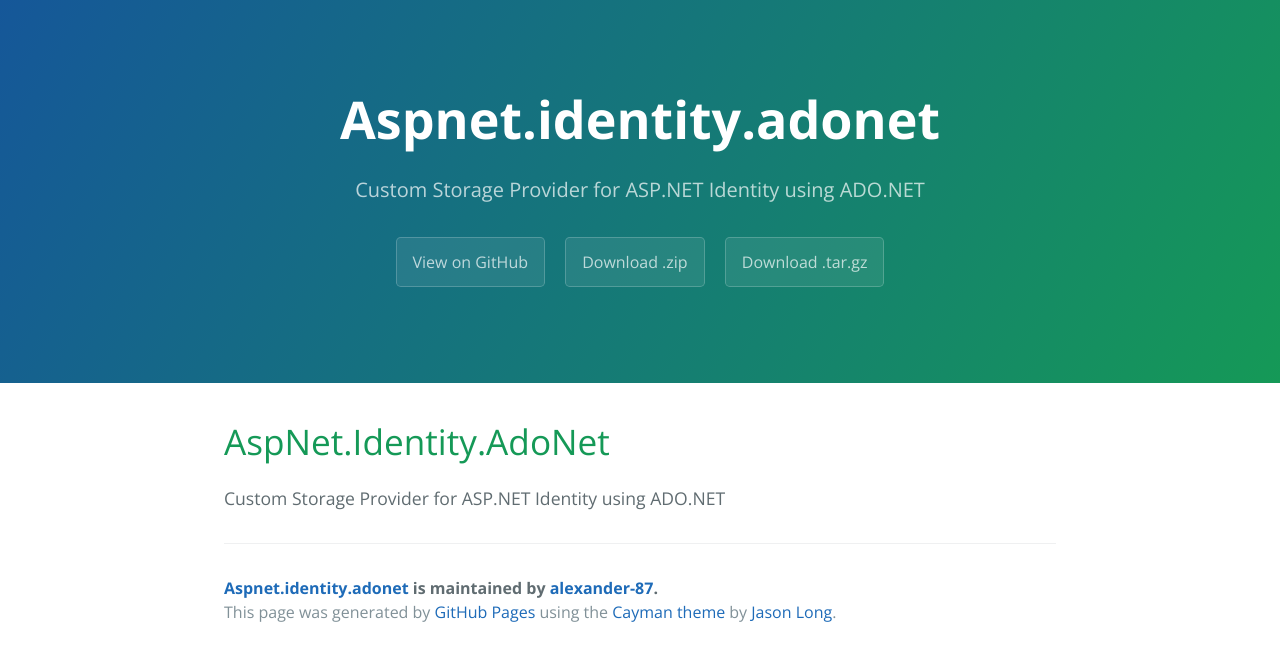
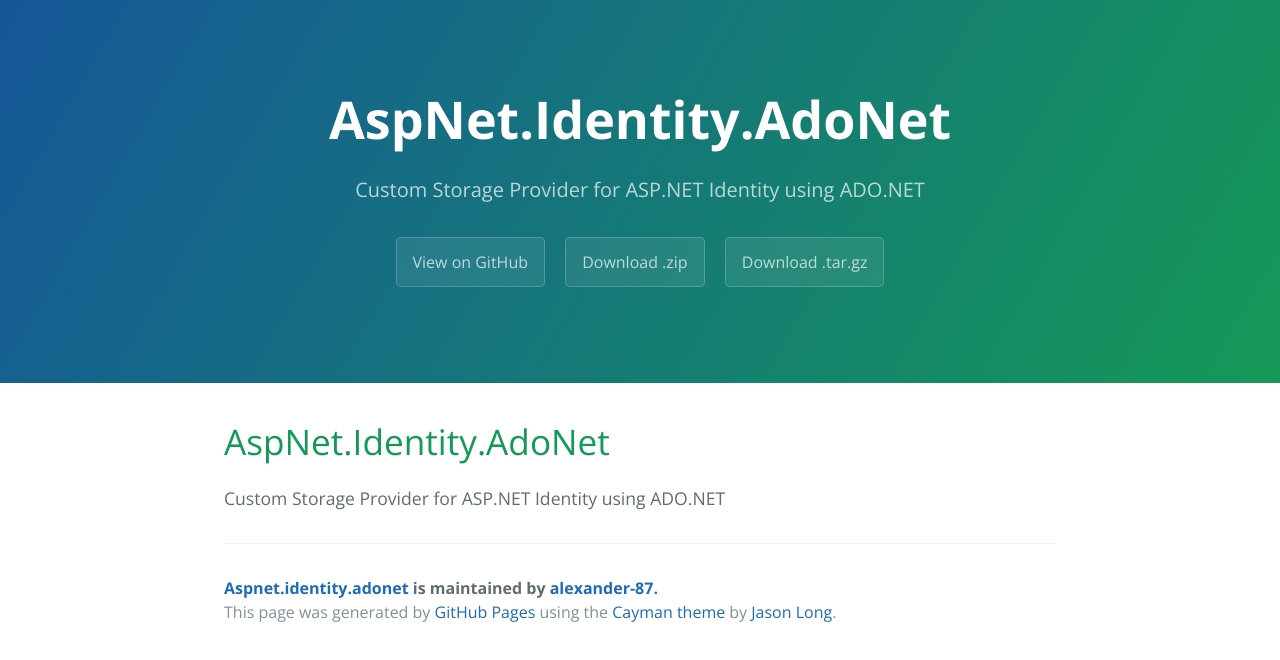
Before and after one commit to alexander-87/AspNet.Identity.AdoNet, a plain HTML site: page index.html in a window 1280 px wide. Drawn offline with nearby package versions, Linux system fonts and the light colour scheme.

Commit message:
Correcting project name casing

```diff
--- a/index.html
+++ b/index.html
@@ -2,7 +2,7 @@
 <html lang="en-us">
   <head>
     <meta charset="UTF-8">
-    <title>Aspnet.identity.adonet by alexander-87</title>
+    <title>AspNet.Identity.AdoNet by alexander-87</title>
     <meta name="viewport" content="width=device-width, initial-scale=1">
     <link rel="stylesheet" type="text/css" href="stylesheets/normalize.css" media="screen">
     <link href='https://fonts.googleapis.com/css?family=Open+Sans:400,700' rel='stylesheet' type='text/css'>
@@ -11,7 +11,7 @@
   </head>
   <body>
     <section class="page-header">
-      <h1 class="project-name">Aspnet.identity.adonet</h1>
+      <h1 class="project-name">AspNet.Identity.AdoNet</h1>
       <h2 class="project-tagline">Custom Storage Provider for ASP.NET Identity using ADO.NET</h2>
       <a href="https://github.com/alexander-87/AspNet.Identity.AdoNet" class="btn">View on GitHub</a>
       <a href="https://github.com/alexander-87/AspNet.Identity.AdoNet/zipball/master" class="btn">Download .zip</a>
```
